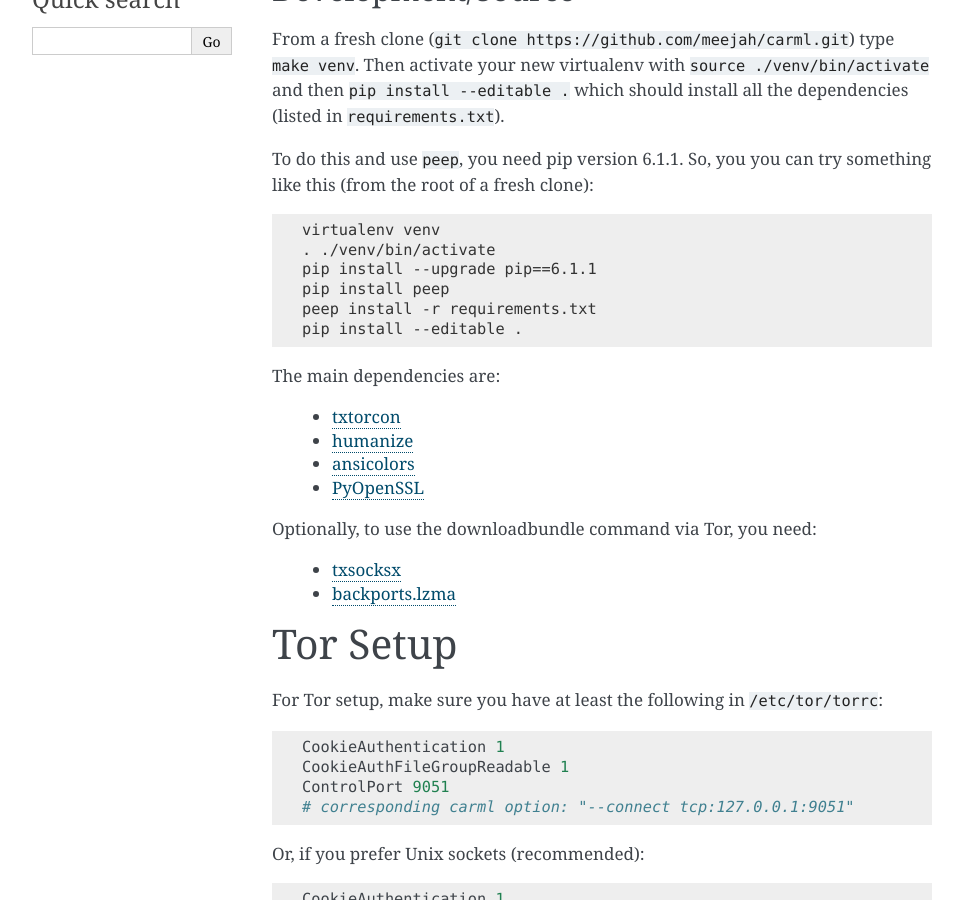
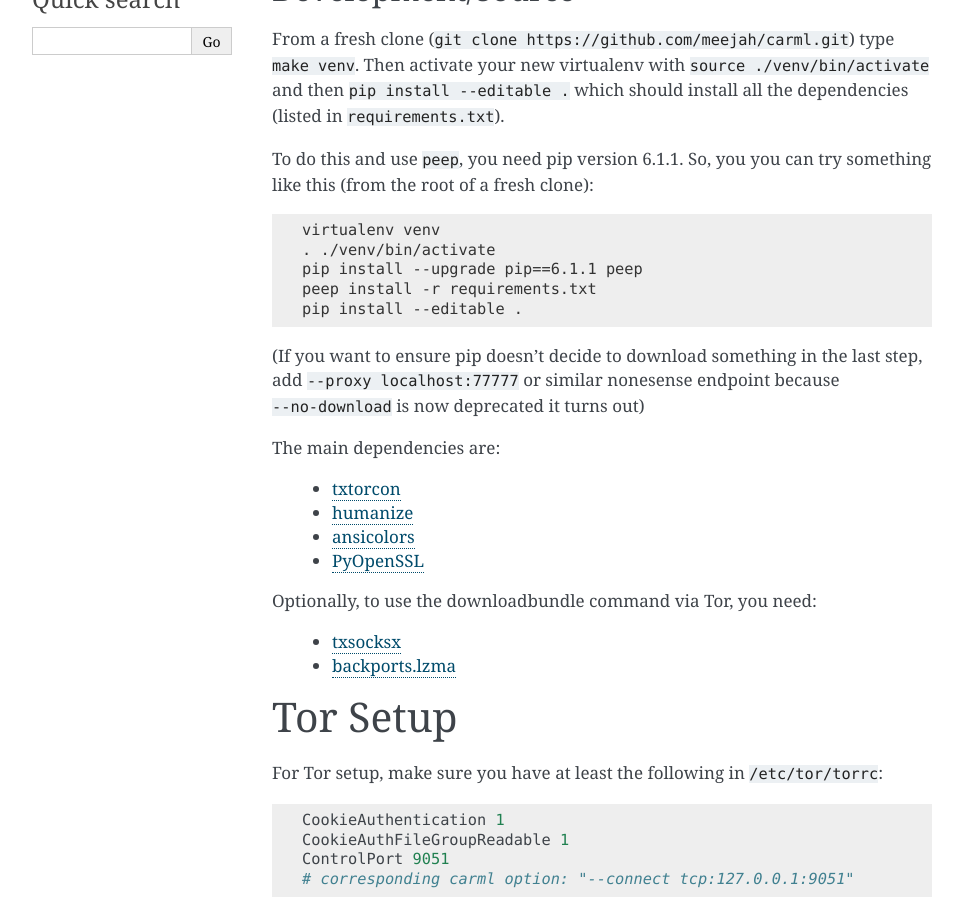
Before and after one commit to meejah/carml, a Sphinx documentation site: the page built from doc/installation.rst, in a window 1280 px wide and 900 px high, scrolled down 620 px. Shown: the whole window, without its empty margins (148-1111 px from the left). Built offline with Sphinx 7.4.7, drawn with Linux system fonts in a browser that asks for light colours; pages that are not in the unit, such as notebooks, are missing from menus.

Commit message:
documentation tweak and pyasn1 is in fact needed

```diff
--- a/doc/installation.rst
+++ b/doc/installation.rst
@@ -42,10 +42,13 @@ can try something like this (from the root of a fresh clone):
 
    virtualenv venv
    . ./venv/bin/activate
-   pip install --upgrade pip==6.1.1
-   pip install peep
+   pip install --upgrade pip==6.1.1 peep
    peep install -r requirements.txt
    pip install --editable .
+
+(If you want to ensure pip doesn't decide to download something in the
+last step, add ``--proxy localhost:77777`` or similar nonesense
+endpoint because ``--no-download`` is now deprecated it turns out)
 
 
 The main dependencies are:
--- a/requirements.txt
+++ b/requirements.txt
@@ -56,7 +56,7 @@ Twisted==15.2.1
 Parsley==1.2
 
 # sha256: 5PgdU8Uz9r2VJrBH8Ef3sQHCSrFzOcGnrY-YslwQHqs
-#pyasn1==0.1.7
+pyasn1==0.1.7
 
 # sha256: 1HD6xIrMvKQQOKMhq9DBp0KL7vXOXYCx1t-5dxMFkGo
 characteristic==0.1.0
```
